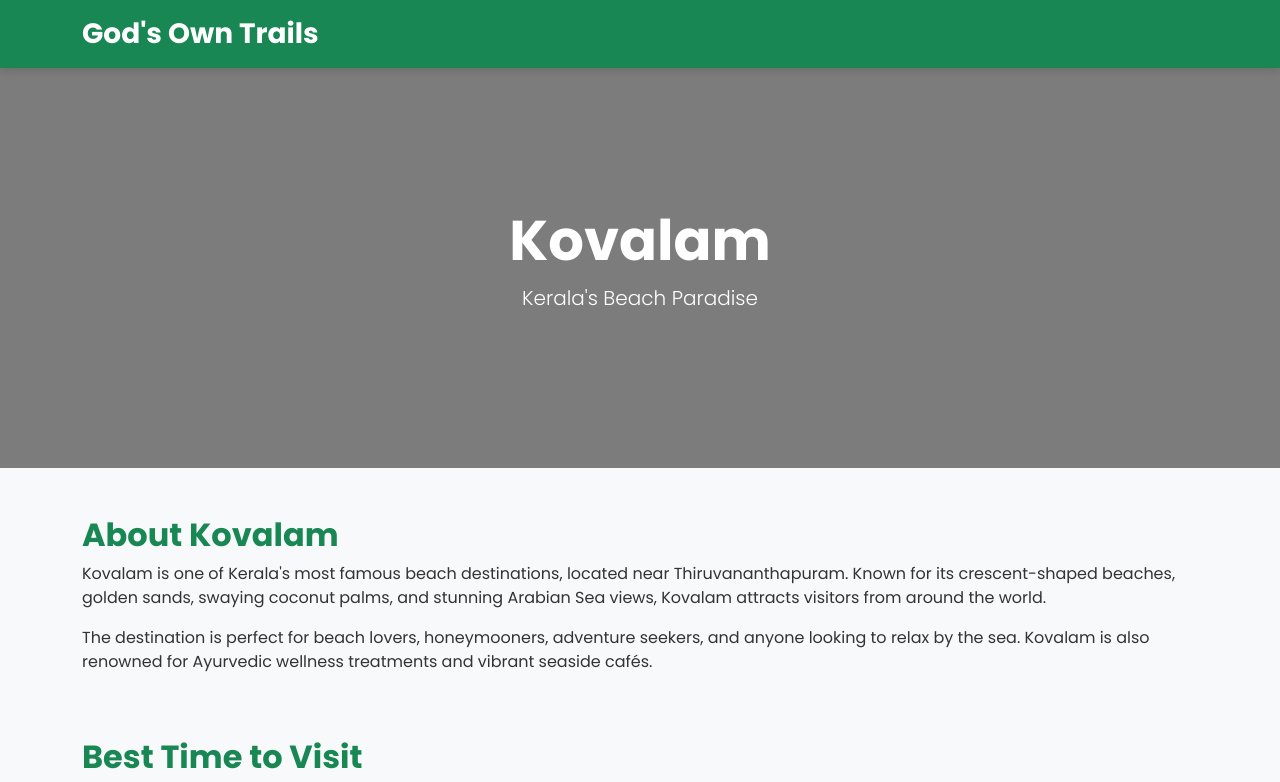
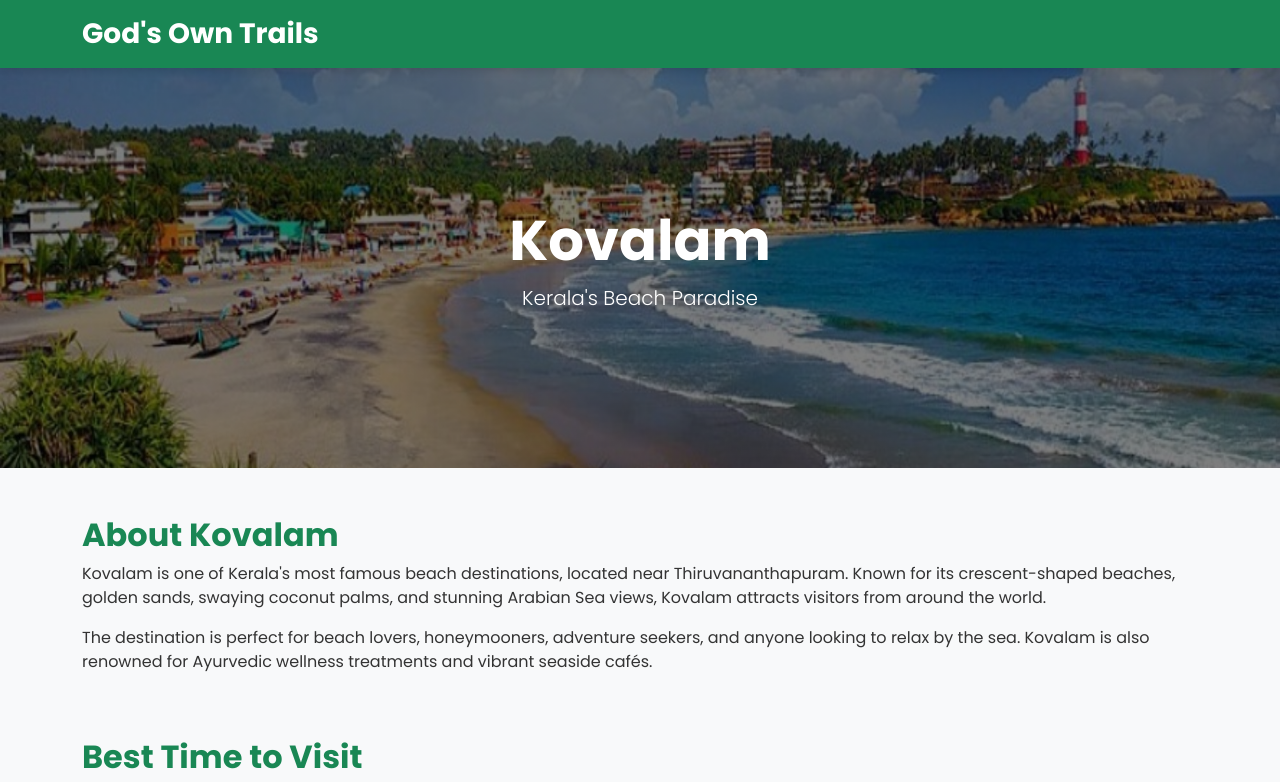
Before and after one commit to Haseenakts/travel-blog, a plain HTML site: page kovalam.html in a window 1280 px wide. Shown: the top 782 px of the page. Drawn offline with nearby package versions, Linux system fonts and the light colour scheme.

Commit message:
Update kovalam.html

```diff
--- a/kovalam.html
+++ b/kovalam.html
@@ -20,7 +20,7 @@
 
 <!-- Hero Section -->
 <header class="hero-page text-white d-flex align-items-center justify-content-center"
-style="background:linear-gradient(rgba(0,0,0,.5),rgba(0,0,0,.5)), url('images/kovalam.jpg') center/cover; height:400px;">
+style="background:linear-gradient(rgba(0,0,0,.5),rgba(0,0,0,.5)), url('kovalam.jpg') center/cover; height:400px;">
 
     <div class="text-center">
         <h1 class="display-4 fw-bold">Kovalam</h1>
```
